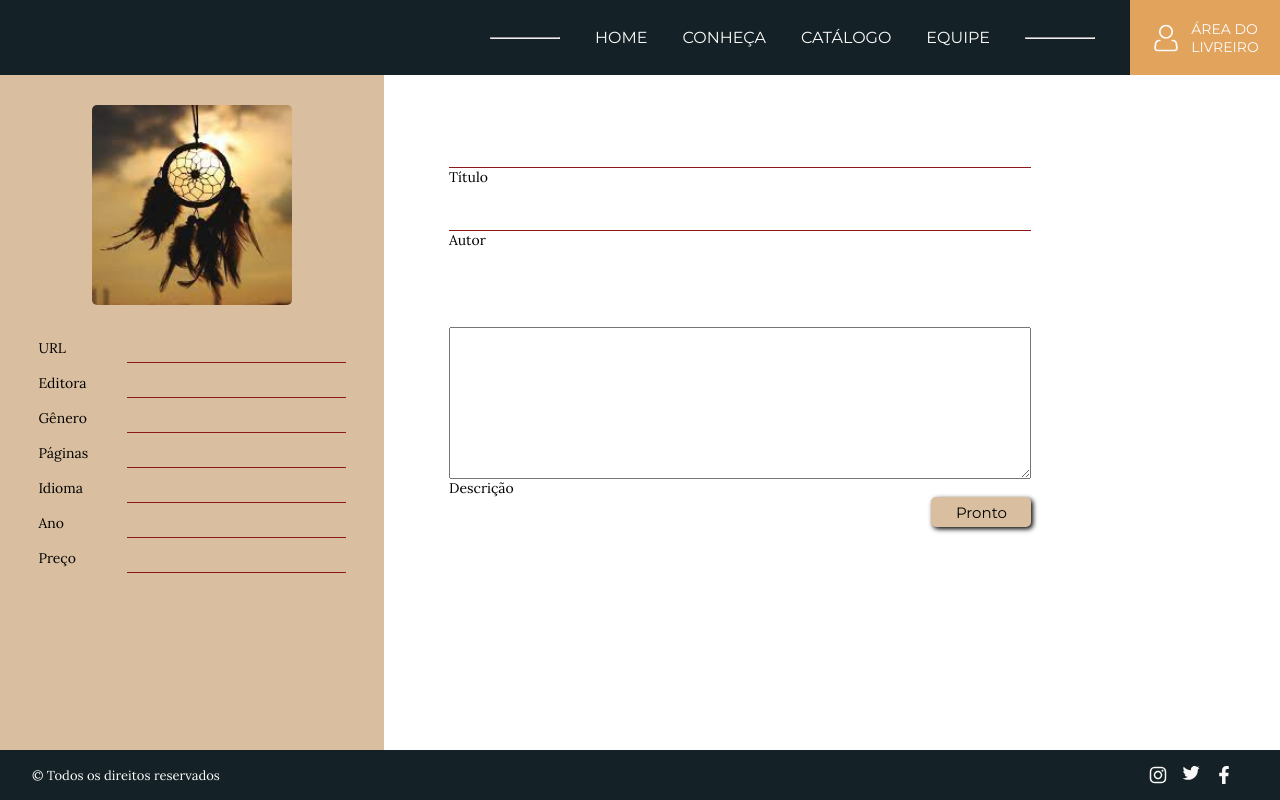
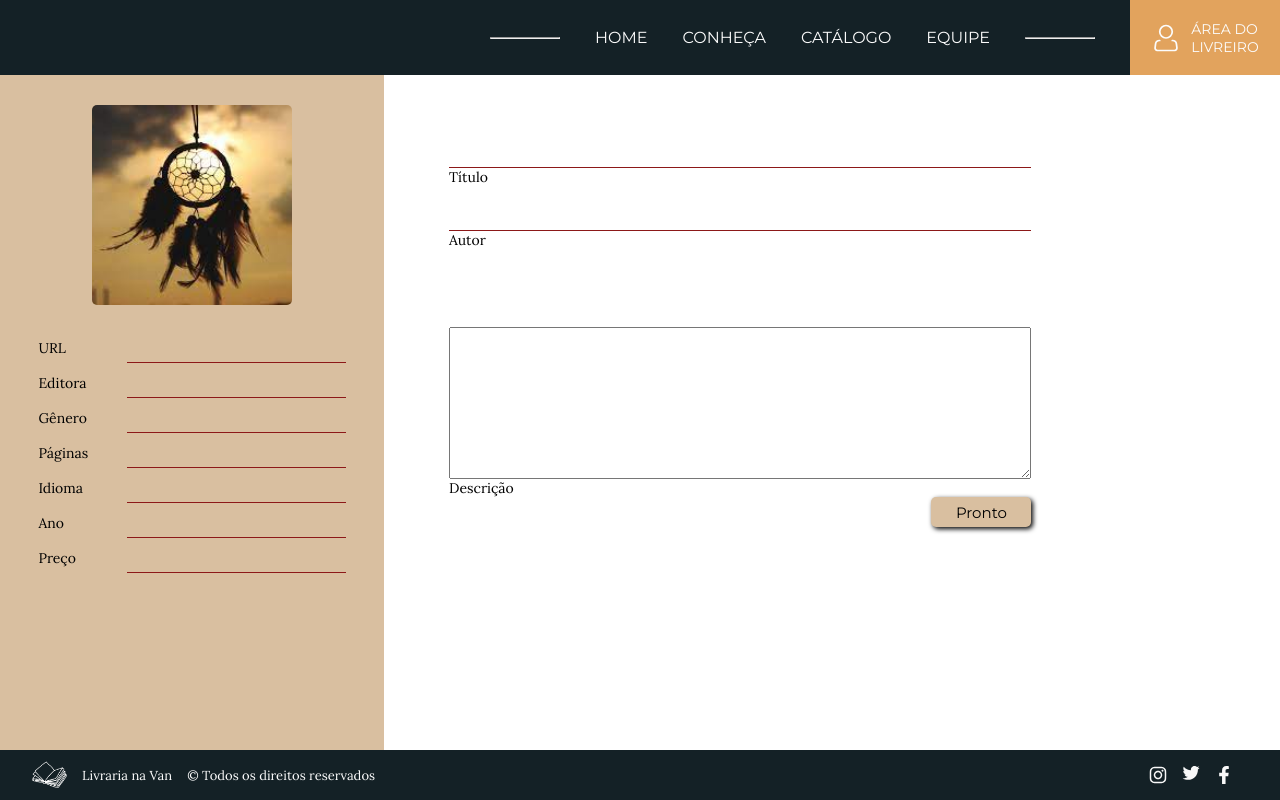
Before and after one commit to vanessacreis/bookstoreapp, a React (Create React App) app: page /incluir in a window 1280 px wide. Built offline with nearby package versions, Linux system fonts and the light colour scheme.

Commit message:
Inserindo logo no mini footer

```diff
--- a/src/Components/Footer/Footer.jsx
+++ b/src/Components/Footer/Footer.jsx
@@ -5,6 +5,8 @@ const Footer = () => {
   return (
     <S.Footer>
       <S.Copyright>
+        <img src="/assets/icons/minicon.png" alt="" />
+        <p className="logo">Livraria na Van </p>
         <p>&copy; Todos os direitos reservados</p>
       </S.Copyright>
       <S.Redes>
--- a/src/Components/Footer/footer.js
+++ b/src/Components/Footer/footer.js
@@ -19,6 +19,16 @@ export const Copyright = styled.div`
   display: flex;
   justify-content: flex-start;
   align-items: center;
+
+  > img {
+    width: 35px;
+    height: 35px;
+    margin-right: 15px;
+  }
+
+  .logo {
+    margin-right: 15px;
+  }
 `;
 
 export const Redes = styled.div`
```
